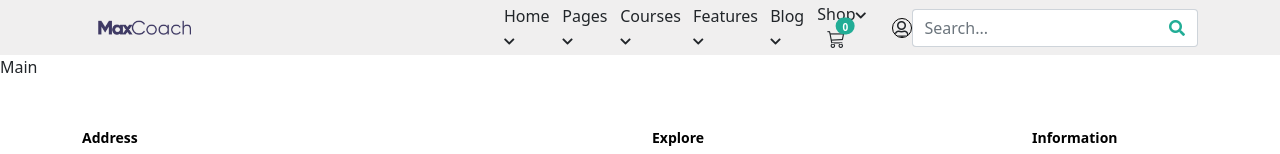
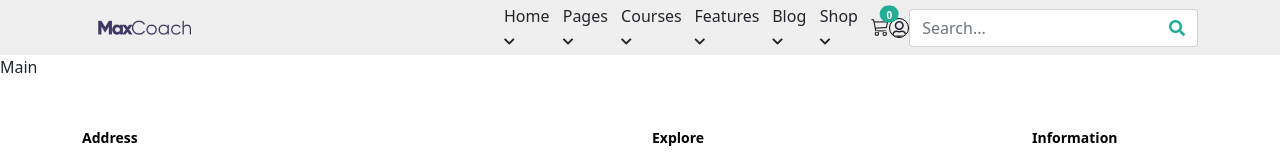
Before and after one commit to marcoche88/proj-html-vuejs, a Vue app: page / in a window 1280 px wide. Shown: the top 154 px of the page. Built offline with nearby package versions, Linux system fonts and the light colour scheme.

Commit message:
added header vue

```diff
--- a/src/components/Header.vue
+++ b/src/components/Header.vue
@@ -2,6 +2,7 @@
   <header>
     <nav class="container h-100">
       <div class="row align-items-center h-100">
+        <!-- navbar-left logo -->
         <div class="col-2">
           <img
             class="img-fluid w-75 p-3"
@@ -9,16 +10,14 @@
             alt="logo"
           />
         </div>
+
+        <!-- navbar-right menu -->
         <div class="col-10 h-100">
           <ul class="h-100">
-            <li>Home <i class="fas fa-chevron-down fa-xs"></i></li>
-            <li>Pages <i class="fas fa-chevron-down fa-xs"></i></li>
-            <li>Courses <i class="fas fa-chevron-down fa-xs"></i></li>
-            <li>Features <i class="fas fa-chevron-down fa-xs"></i></li>
-            <li>Blog <i class="fas fa-chevron-down fa-xs"></i></li>
-            <li>
-              <span>Shop</span>
-              <i class="fas fa-chevron-down fa-xs"></i>
+            <li v-for="(menu, index) in menus" :key="index" class="pointer">
+              {{ menu }} <i class="fas fa-chevron-down fa-xs"></i>
+            </li>
+            <li class="pointer">
               <div class="cart position-relative">
                 <i class="bi bi-cart3"></i>
                 <span
@@ -35,7 +34,7 @@
                 </span>
               </div>
             </li>
-            <li>
+            <li class="pointer">
               <div class="user rounded-circle text-center">
                 <i class="far fa-user fa-md"></i>
               </div>
@@ -57,6 +56,11 @@ export default {
   name: "Header",
   components: {
     Search,
+  },
+  data() {
+    return {
+      menus: ["Home", "Pages", "Courses", "Features", "Blog", "Shop"],
+    };
   },
 };
 </script>
@@ -90,7 +94,6 @@ li {
 
 .cart {
   display: inline-block;
-  margin-left: 10px;
   .bi-cart3 {
     font-size: 18px;
   }
--- a/src/scss/_utilities.scss
+++ b/src/scss/_utilities.scss
@@ -0,0 +1,3 @@
+.pointer {
+    cursor: pointer;
+}
```
Also changed, not shown: 7 other files (tests, documents, lock files or other folders).
